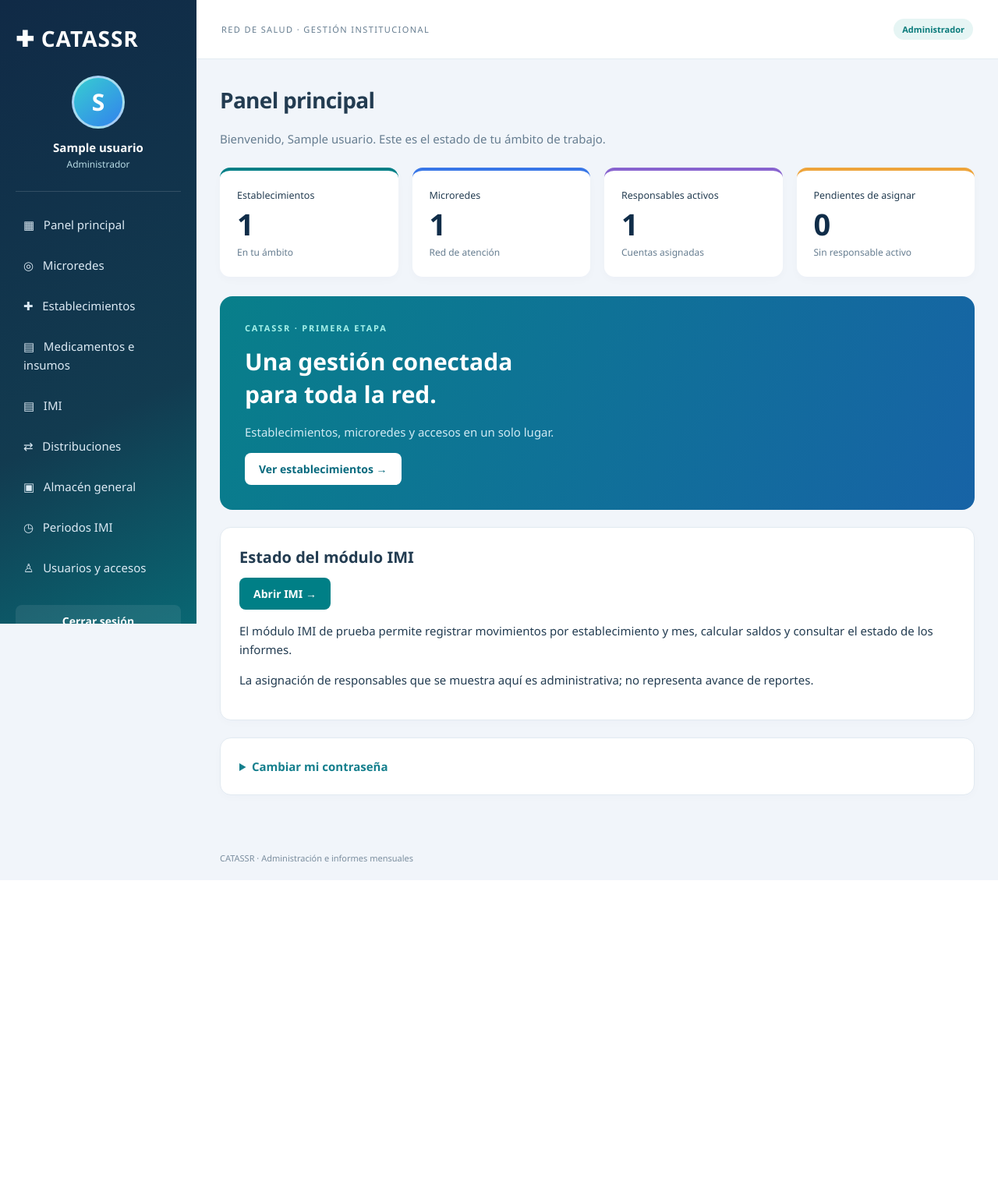
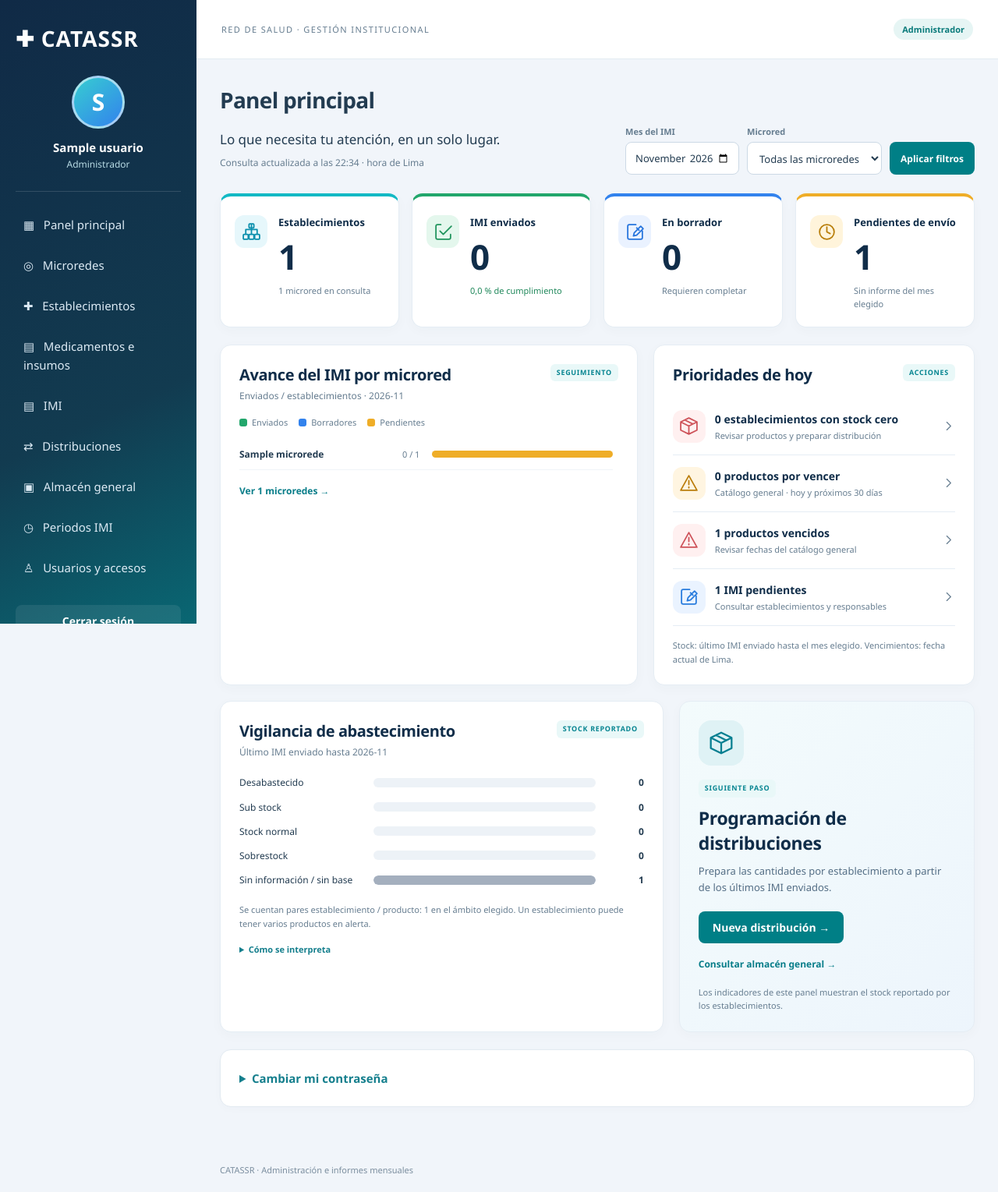
Before and after one commit to ehuayllapupao-lgtm/CATASSR, a PHP site: page / in a window 1280 px wide. Shown: the whole page at 78% size. Before the commit the page ends 1129 px from the top, so only its background shows below. Run offline with PHP 8.4, Linux system fonts and the light colour scheme; the visitor is signed in with stand-in values (Sample User, id 1); tables that the repository leaves empty hold one stand-in row (values such as "Sample post").

Commit message:
Implementar panel del administrador con avance IMI, prioridades y vigilancia de abastecimiento

```diff
--- a/CATASSR/app.php
+++ b/CATASSR/app.php
@@ -28,8 +28,8 @@ function usuario_ambito(array $u): array {
 function usuario_puede_ingresar_imi(array $u,int $eid): bool {
  return $u['rol']==='admin'||($u['rol']==='establecimiento'&&$eid>0&&(int)($u['establecimiento_id']??0)===$eid);
 }
-function top(string $title,?array $u=null): void {global $roles; ?>
-<!doctype html><html lang="es"><head><meta charset="utf-8"><meta name="viewport" content="width=device-width,initial-scale=1"><title><?=e($title)?> · CATASSR</title><link rel="stylesheet" href="style.css"></head><body>
+function top(string $title,?array $u=null,array $styles=[]): void {global $roles; ?>
+<!doctype html><html lang="es"><head><meta charset="utf-8"><meta name="viewport" content="width=device-width,initial-scale=1"><title><?=e($title)?> · CATASSR</title><link rel="stylesheet" href="style.css"><?php foreach($styles as $style):?><link rel="stylesheet" href="<?=e($style)?>"><?php endforeach;?></head><body>
 <?php if($u): ?><aside><a class="brand" href="index.php">✚ CATASSR</a><div class="profile"><div class="avatar"><?=e(strtoupper(substr($u['nombre'],0,1)))?></div><strong><?=e($u['nombre'])?></strong><small><?=e(usuario_rol_etiqueta($u))?></small></div><nav><a href="index.php">▦ &nbsp; Panel principal</a><a href="index.php?page=microredes">◎ &nbsp; Microredes</a><?php if($u['rol']!=='establecimiento'):?><a href="index.php?page=establecimientos">✚ &nbsp; Establecimientos</a><?php endif;?><a href="index.php?page=productos">▤ &nbsp; Medicamentos e insumos</a><a href="imi.php">▤ &nbsp; IMI</a><a href="distribuciones.php">⇄ &nbsp; Distribuciones</a><?php if($u['rol']==='establecimiento'):?><a href="index.php?page=establecimientos">✚ &nbsp; Datos personales</a><?php endif;?><?php if(in_array($u['rol'],['admin','tecnico'],true)):?><a href="distribuciones.php?vista=almacen">▣ &nbsp; Almacén general</a><?php endif;?><?php if($u['rol']==='admin'):?><a href="periodos_imi.php">◷ &nbsp; Periodos IMI</a><a href="index.php?page=usuarios">♙ &nbsp; Usuarios y accesos</a><?php endif;?></nav><form method="post" action="index.php"><input type="hidden" name="action" value="logout"><?=token()?><button class="exit">Cerrar sesión</button></form><small class="aside-foot">Salud sexual y reproductiva<br>Gestión de establecimientos</small></aside><?php endif;?>
 <main class="<?=$u?'':'guest'?>"><?php if($u):?><header><span>RED DE SALUD · GESTIÓN INSTITUCIONAL</span><span class="pill"><?=e(usuario_rol_etiqueta($u))?></span></header><?php endif;?><div class="content"><h1><?=e($title)?></h1>
 <?php }
--- a/CATASSR/index.php
+++ b/CATASSR/index.php
@@ -75,14 +75,22 @@ if($page==='microredes'&&(!is_string($microMonth)||!preg_match('/^20\d{2}-(0[1-9
 $est=q($d,'SELECT e.*,m.nombre microred,u.nombre responsable,u.activo responsable_activo FROM establecimientos e JOIN microredes m ON m.id=e.microred_id LEFT JOIN usuarios u ON u.establecimiento_id=e.id WHERE '.$where.' ORDER BY m.id,e.id',$args)->fetchAll();
 $micros=q($d,'SELECT * FROM microredes ORDER BY id')->fetchAll();
 if(!in_array($u['rol'],['admin','tecnico'],true)){$allowed=array_unique(array_column($est,'microred_id'));$micros=array_values(array_filter($micros,fn($m)=>in_array($m['id'],$allowed)));}
-top($titles[$page],$u);
+$panel=null;
+if($page==='panel'&&$u['rol']==='admin'){
+ require __DIR__.'/panel_admin_lib.php';
+ try{$panelFilters=panel_admin_filtros($_GET,$micros);$panel=panel_admin_datos($d,$panelFilters,$est,$micros);}
+ catch(InvalidArgumentException $ex){http_response_code(422);exit(e($ex->getMessage()));}
+}
+top($titles[$page],$u,$panel!==null?['panel_admin.css?v=1']:[]);
 if($error)echo '<p class="alert">'.e($error).'</p>';
 if(isset($_SESSION['flash'])){echo '<p class="success">'.e($_SESSION['flash']).'</p>';unset($_SESSION['flash']);}
 if($page==='panel'){
+ if($u['rol']==='admin'){require __DIR__.'/panel_admin.php';}else{
  $assigned=count(array_filter($est,fn($x)=>$x['responsable']&&$x['responsable_activo']));?>
 <p class="muted">Bienvenido, <?=e($u['nombre'])?>. Este es el estado de tu ámbito de trabajo.</p><div class="stats"><article><small>Establecimientos</small><b><?=count($est)?></b><span>En tu ámbito</span></article><article><small>Microredes</small><b><?=count($micros)?></b><span>Red de atención</span></article><article><small>Responsables activos</small><b><?=$assigned?></b><span>Cuentas asignadas</span></article><article><small>Pendientes de asignar</small><b><?=count($est)-$assigned?></b><span>Sin responsable activo</span></article></div>
 <section class="hero"><div class="eyebrow">CATASSR · PRIMERA ETAPA</div><h2>Una gestión conectada<br>para toda la red.</h2><p>Establecimientos, microredes y accesos en un solo lugar.</p><a class="button light" href="index.php?page=establecimientos"><?=$u['rol']==='establecimiento'?'Ver datos personales':'Ver establecimientos'?> →</a></section>
 <section class="card"><h2>Estado del módulo IMI</h2><a class="button" href="imi.php">Abrir IMI →</a><p>El módulo IMI de prueba permite registrar movimientos por establecimiento y mes, calcular saldos y consultar el estado de los informes.</p><p>La asignación de responsables que se muestra aquí es administrativa; no representa avance de reportes.</p><?php if($u['rol']==='establecimiento'):?><p>Ingresa en IMI para registrar los movimientos de tu establecimiento.</p><?php endif;?></section>
+<?php }?>
 <details class="card"><summary>Cambiar mi contraseña</summary><form method="post" class="grid"><?=token()?><input type="hidden" name="action" value="password"><label>Contraseña actual<input name="actual" type="password" required autocomplete="current-password"></label><label>Nueva contraseña<input name="nueva" type="password" minlength="8" required autocomplete="new-password"></label><button>Actualizar contraseña</button></form></details>
 <?php }elseif($page==='usuarios'){
 $contactsReady=usuarios_contacto_ready($d);$edit=null;if(isset($_GET['edit']))$edit=q($d,'SELECT * FROM usuarios WHERE id=?',[(int)$_GET['edit']])->fetch()?:null;
--- /dev/null
+++ b/CATASSR/panel_admin.php
@@ -0,0 +1,55 @@
+<?php
+if(!isset($u,$panel)||$u['rol']!=='admin'){http_response_code(403);exit('Acceso no permitido.');}
+$pf=$panel['filtros'];$imiOk=$panel['imi_disponible'];$stockOk=$panel['stock_disponible'];$expiryOk=$panel['vencimientos_disponibles'];
+$count=$panel['estados'];$productMap=array_column($panel['productos'],null,'id');
+$imiLink=static fn($state='',$micro=null)=>'imi.php?'.http_build_query(['mes'=>$pf['mes'],'microred'=>$micro??$pf['microred'],'estado'=>$state]);
+$stockLabels=['desabastecido'=>'Desabastecido','sub_stock'=>'Sub stock','normal'=>'Stock normal','sobrestock'=>'Sobrestock','sin_informacion'=>'Sin información / sin base'];
+?>
+<div class="pa-dashboard">
+ <div class="pa-toolbar"><div><p class="pa-intro">Lo que necesita tu atención, en un solo lugar.</p><small>Consulta actualizada a las <?=e($panel['ahora']->format('H:i'))?> · hora de Lima</small></div>
+  <form method="get" class="pa-filters"><div><label for="pa-month">Mes del IMI</label><input id="pa-month" type="month" name="mes" min="2000-01" max="2099-12" value="<?=e($pf['mes'])?>" required></div><div><label for="pa-microred">Microred</label><select id="pa-microred" name="microred"><option value="0">Todas las microredes</option><?php foreach($micros as $m):?><option value="<?=$m['id']?>" <?=$pf['microred']==$m['id']?'selected':''?>><?=e($m['nombre'])?></option><?php endforeach;?></select></div><button>Aplicar filtros</button></form>
+ </div>
+ <?php if(!$imiOk):?><p class="alert">No se pudieron consultar los registros IMI. Los indicadores se mostrarán cuando el módulo tenga sus tablas disponibles.</p><?php endif;?>
+ <div class="pa-kpis">
+  <a class="pa-kpi pa-kpi-total" href="index.php?page=establecimientos&amp;microred=<?=$pf['microred']?>"><span class="pa-icon"><?=panel_admin_icono('red')?></span><div><span>Establecimientos</span><strong data-pa-total><?=$panel['total']?></strong><small><?=count($panel['microredes'])?> <?=count($panel['microredes'])===1?'microred':'microredes'?> en consulta</small></div></a>
+  <a class="pa-kpi pa-kpi-sent" href="<?=e($imiLink('enviado'))?>"><span class="pa-icon"><?=panel_admin_icono('enviado')?></span><div><span>IMI enviados</span><strong data-pa-sent><?=panel_admin_num($imiOk?$count['enviado']:null)?></strong><small><?=$imiOk?panel_admin_porcentaje($count['enviado'],$panel['total']).' % de cumplimiento':'Sin datos disponibles'?></small></div></a>
+  <a class="pa-kpi pa-kpi-draft" href="<?=e($imiLink('borrador'))?>"><span class="pa-icon"><?=panel_admin_icono('borrador')?></span><div><span>En borrador</span><strong data-pa-draft><?=panel_admin_num($imiOk?$count['borrador']:null)?></strong><small>Requieren completar</small></div></a>
+  <a class="pa-kpi pa-kpi-pending" href="<?=e($imiLink('pendiente'))?>"><span class="pa-icon"><?=panel_admin_icono('reloj')?></span><div><span>Pendientes de envío</span><strong data-pa-pending><?=panel_admin_num($imiOk?$count['pendiente']:null)?></strong><small>Sin informe del mes elegido</small></div></a>
+ </div>
+ <div class="pa-main-grid">
+  <section class="pa-card"><div class="pa-card-head"><div><h2>Avance del IMI por microred</h2><p>Enviados / establecimientos · <?=e($pf['mes'])?></p></div><span class="pa-label">SEGUIMIENTO</span></div>
+   <div class="pa-legend"><span><i class="pa-dot pa-sent"></i>Enviados</span><span><i class="pa-dot pa-draft"></i>Borradores</span><span><i class="pa-dot pa-pending"></i>Pendientes</span></div>
+   <div class="pa-networks">
+   <?php foreach($panel['microredes'] as $m):$total=(int)$m['total'];?>
+    <a class="pa-network" href="<?=e($imiLink('',(int)$m['id']))?>" aria-label="<?=e($m['nombre'].': '.($imiOk?$m['enviado'].' enviados de '.$total:'sin datos IMI'))?>"><div class="pa-network-name"><strong><?=e($m['nombre'])?></strong><span><?=$imiOk?$m['enviado'].' / '.$total:'Sin datos'?></span></div><div class="pa-track" aria-hidden="true"><?php if($imiOk&&$total):foreach(['enviado'=>'pa-sent','borrador'=>'pa-draft','pendiente'=>'pa-pending'] as $state=>$class):?><i class="<?=$class?>" style="width:<?=number_format(100*$m[$state]/$total,5,'.','')?>%"></i><?php endforeach;endif;?></div></a>
+   <?php endforeach;?>
+   <?php if(!$panel['microredes']):?><p class="pa-empty">No hay microredes registradas.</p><?php endif;?>
+   </div><a class="pa-text-link" href="index.php?page=microredes&amp;mes=<?=e($pf['mes'])?>">Ver <?=count($micros)?> microredes →</a>
+  </section>
+  <section class="pa-card"><div class="pa-card-head"><h2>Prioridades de hoy</h2><span class="pa-label">ACCIONES</span></div>
+   <a class="pa-priority" href="<?=e(panel_admin_url($pf,['detalle'=>'sin_stock']))?>#panel-detalle"><span class="pa-icon pa-red"><?=panel_admin_icono('caja')?></span><div><strong data-pa-zero><?=panel_admin_num($stockOk?$panel['sin_stock_establecimientos']:null)?> establecimientos con stock cero</strong><small>Revisar productos y preparar distribución</small></div><?=panel_admin_icono('flecha')?></a>
+   <a class="pa-priority" href="<?=e(panel_admin_url($pf,['detalle'=>'vencimientos']))?>#panel-detalle"><span class="pa-icon pa-amber"><?=panel_admin_icono('alerta')?></span><div><strong data-pa-expiry><?=panel_admin_num($expiryOk?count($panel['proximos']):null)?> productos por vencer</strong><small>Catálogo general · hoy y próximos 30 días</small></div><?=panel_admin_icono('flecha')?></a>
+   <?php if($expiryOk&&$panel['vencidos']):?><a class="pa-priority" href="<?=e(panel_admin_url($pf,['detalle'=>'vencidos']))?>#panel-detalle"><span class="pa-icon pa-red"><?=panel_admin_icono('alerta')?></span><div><strong><?=count($panel['vencidos'])?> productos vencidos</strong><small>Revisar fechas del catálogo general</small></div><?=panel_admin_icono('flecha')?></a><?php endif;?>
+   <a class="pa-priority" href="<?=e($imiLink('pendiente'))?>"><span class="pa-icon pa-blue"><?=panel_admin_icono('borrador')?></span><div><strong><?=panel_admin_num($imiOk?$count['pendiente']:null)?> IMI pendientes</strong><small>Consultar establecimientos y responsables</small></div><?=panel_admin_icono('flecha')?></a>
+   <p class="pa-footnote">Stock: último IMI enviado hasta el mes elegido. Vencimientos: fecha actual de Lima.</p>
+  </section>
+ </div>
+ <div class="pa-bottom-grid">
+  <section class="pa-card"><div class="pa-card-head"><div><h2>Vigilancia de abastecimiento</h2><p>Último IMI enviado hasta <?=e($pf['mes'])?></p></div><span class="pa-label">STOCK REPORTADO</span></div>
+   <?php if($stockOk):?><div class="pa-stock-chart"><?php foreach($panel['stock'] as $state=>$value):?><div class="pa-stock-row" data-pa-state="<?=$state?>"><span><?=e($stockLabels[$state])?></span><div class="pa-stock-track"><i class="pa-stock-<?=$state?>" style="width:<?=number_format($panel['stock_total']?100*$value/$panel['stock_total']:0,5,'.','')?>%"></i></div><strong><?=panel_admin_num($value)?></strong></div><?php endforeach;?></div>
+   <p class="pa-footnote">Se cuentan pares establecimiento / producto: <?=panel_admin_num($panel['stock_total'])?> en el ámbito elegido. Un establecimiento puede tener varios productos en alerta.</p>
+   <?php if(!$panel['stock_total']):?><p class="pa-empty">Registra establecimientos y productos para visualizar la vigilancia.</p><?php endif;?>
+   <?php else:?><p class="pa-empty">No hay datos de stock disponibles para la consulta.</p><?php endif;?>
+   <details class="pa-method"><summary>Cómo se interpreta</summary><p>Desabastecido: stock cero. Sub stock: menos de 2 meses. Stock normal: de 2 a 6 meses. Sobrestock: más de 6 meses. Sin información / sin base: falta un dato de stock o un consumo promedio positivo.</p><p>Disponibilidad = stock final / CPMA. El CPMA promedia el consumo del último IMI enviado y de los informes enviados de los dos meses anteriores. No se usan borradores ni periodos posteriores al mes elegido. Un informe sin datos de un producto no equivale a stock cero.</p></details>
+  </section>
+  <section class="pa-card pa-distribution"><span class="pa-illustration"><?=panel_admin_icono('caja')?></span><span class="pa-label">SIGUIENTE PASO</span><h2>Programación de distribuciones</h2><p>Prepara las cantidades por establecimiento a partir de los últimos IMI enviados.</p><a class="button" href="distribuciones.php">Nueva distribución →</a><a class="pa-text-link" href="distribuciones.php?vista=almacen">Consultar almacén general →</a><small>Los indicadores de este panel muestran el stock reportado por los establecimientos.</small></section>
+ </div>
+ <?php if($pf['detalle']):?>
+ <section class="pa-card" id="panel-detalle"><div class="pa-card-head"><div><h2><?=e(['sin_stock'=>'Productos reportados con stock cero','vencimientos'=>'Productos por vencer · próximos 30 días','vencidos'=>'Productos vencidos'][$pf['detalle']])?></h2><p><?=$pf['detalle']==='sin_stock'?'Último IMI enviado hasta '.e($pf['mes']):'Fechas del catálogo general · fecha de Lima '.e($panel['ahora']->format('d/m/Y'))?></p></div><a href="<?=e(panel_admin_url($pf))?>">Cerrar detalle</a></div>
+ <?php if($pf['detalle']==='sin_stock'):?>
+  <?php if($stockOk):?><div class="table"><table><thead><tr><th>Establecimiento</th><th>Microred</th><th>Producto</th><th>CPMA</th><th>Periodo / registro IMI</th><th>Acción</th></tr></thead><tbody><?php foreach($panel['sin_stock'] as $line):$e=$line['establecimiento'];$p=$productMap[$line['producto_id']];$r=$line['reporte'];?><tr><td><?=e($e['codigo'].' · '.$e['nombre'])?></td><td><?=e($e['microred'])?></td><td><?=e($p['codigo'].' · '.$p['nombre'])?></td><td><?=number_format($line['cpma'],2,',','.')?></td><td><?=e(substr($r['periodo'],0,7))?><br><small><?=e($r['actualizado_en'])?></small></td><td><a href="imi.php?<?=e(http_build_query(['establecimiento_id'=>$e['id'],'mes'=>substr($r['periodo'],0,7)]))?>">Consultar IMI</a></td></tr><?php endforeach;?><?php if(!$panel['sin_stock']):?><tr><td colspan="6">No hay productos reportados con stock cero en esta consulta.</td></tr><?php endif;?></tbody></table></div><a class="pa-text-link" href="distribuciones.php">Ir a distribuciones →</a><?php else:?><p>No se pudieron consultar los datos de stock.</p><?php endif;?>
+ <?php else:$expiryRows=$pf['detalle']==='vencidos'?$panel['vencidos']:$panel['proximos'];?>
+  <?php if($expiryOk):?><div class="table"><table><thead><tr><th>Código</th><th>Medicamento o insumo</th><th>Vencimiento</th></tr></thead><tbody><?php foreach($expiryRows as $p):?><tr><td><?=e($p['codigo'])?></td><td><?=e($p['nombre'])?></td><td><?=e((new DateTimeImmutable($p['fecha_vencimiento']))->format('d/m/Y'))?></td></tr><?php endforeach;?><?php if(!$expiryRows):?><tr><td colspan="3">No hay productos registrados en esta categoría.</td></tr><?php endif;?></tbody></table></div><a class="pa-text-link" href="index.php?page=productos">Revisar medicamentos e insumos →</a><?php else:?><p>Las fechas de vencimiento no están disponibles.</p><?php endif;?>
+ <?php endif;?></section>
+ <?php endif;?>
+</div>
--- /dev/null
+++ b/CATASSR/panel_admin_lib.php
@@ -0,0 +1,59 @@
+<?php
+// Consultas de solo lectura del panel del administrador.
+function panel_admin_filtros(array $input,array $micros,?DateTimeImmutable $now=null): array {
+ $now=$now??new DateTimeImmutable('now',new DateTimeZone('America/Lima'));
+ $month=$input['mes']??$now->format('Y-m');$raw=$input['microred']??'';
+ if(!is_string($month)||!preg_match('/^20\d{2}-(0[1-9]|1[0-2])$/',$month)||!is_scalar($raw)||!preg_match('/^\d{0,9}$/',(string)$raw))throw new InvalidArgumentException('Seleccione un mes y una microred válidos.');
+ $micro=(int)$raw;if($micro&&!in_array($micro,array_map('intval',array_column($micros,'id')),true))throw new InvalidArgumentException('La microred seleccionada no existe.');
+ $detail=$input['detalle']??'';if(!is_string($detail)||!in_array($detail,['','sin_stock','vencimientos','vencidos'],true))throw new InvalidArgumentException('Detalle del panel no válido.');
+ return ['mes'=>$month,'microred'=>$micro,'detalle'=>$detail];
+}
+function panel_admin_indicador(?int $stock,?float $cpma): string {
+ if($stock===null)return 'sin_informacion';if($stock===0)return 'desabastecido';
+ if($cpma===null||$cpma<=0)return 'sin_informacion';$months=$stock/$cpma;
+ return $months<2?'sub_stock':($months<=6?'normal':'sobrestock');
+}
+function panel_admin_datos(PDO $d,array $filters,array $est,array $micros,?DateTimeImmutable $now=null): array {
+ $now=($now??new DateTimeImmutable('now',new DateTimeZone('America/Lima')))->setTimezone(new DateTimeZone('America/Lima'));
+ $selected=array_values(array_filter($est,fn($e)=>!$filters['microred']||(int)$e['microred_id']===$filters['microred']));
+ $estById=array_column($selected,null,'id');$networks=[];
+ foreach($micros as $m)if(!$filters['microred']||(int)$m['id']===$filters['microred'])$networks[$m['id']]=['id'=>(int)$m['id'],'nombre'=>$m['nombre'],'total'=>0,'enviado'=>0,'borrador'=>0,'pendiente'=>0];
+ foreach($selected as $e)$networks[$e['microred_id']]['total']++;
+ $data=['filtros'=>$filters,'ahora'=>$now,'total'=>count($selected),'microredes'=>$networks,'estados'=>['enviado'=>0,'borrador'=>0,'pendiente'=>0],'imi_disponible'=>false,'stock_disponible'=>false,'vencimientos_disponibles'=>false,'productos'=>[],'stock'=>['desabastecido'=>0,'sub_stock'=>0,'normal'=>0,'sobrestock'=>0,'sin_informacion'=>0],'stock_total'=>0,'sin_stock'=>[],'sin_stock_establecimientos'=>0,'proximos'=>[],'vencidos'=>[]];
+ $data['productos']=q($d,'SELECT id,codigo,nombre FROM productos ORDER BY nombre')->fetchAll();$productIds=array_fill_keys(array_column($data['productos'],'id'),true);
+ try{
+  $states=q($d,'SELECT establecimiento_id,estado FROM imi_reportes WHERE periodo=?',[$filters['mes'].'-01'])->fetchAll();$byState=array_column($states,'estado','establecimiento_id');
+  foreach($selected as $e){$state=$byState[$e['id']]??'pendiente';$data['estados'][$state]++;$data['microredes'][$e['microred_id']][$state]++;}
+  $data['imi_disponible']=true;
+ }catch(PDOException $ex){error_log('Panel IMI: '.$ex->getMessage());}
+ try{
+  $scope=$filters['microred']?' AND e.microred_id=?':'';$args=[$filters['mes'].'-01',$filters['mes'].'-01'];if($filters['microred'])$args[]=$filters['microred'];
+  $latest=q($d,"SELECT r.id,r.establecimiento_id,r.periodo,r.actualizado_en FROM imi_reportes r JOIN establecimientos e ON e.id=r.establecimiento_id WHERE r.estado='enviado' AND r.periodo<=? AND NOT EXISTS(SELECT 1 FROM imi_reportes newer WHERE newer.establecimiento_id=r.establecimiento_id AND newer.estado='enviado' AND newer.periodo<=? AND newer.periodo>r.periodo)".$scope,$args)->fetchAll();
+  $latestByEst=array_column($latest,null,'establecimiento_id');$rows=[];
+  if($latest){$ids=array_column($latest,'id');$placeholders=implode(',',array_fill(0,count($ids),'?'));
+   $rows=q($d,"SELECT latest.establecimiento_id,x.producto_id,AVG(x.consumo) cpma,MAX(CASE WHEN r.id=latest.id THEN x.stock_final ELSE NULL END) stock FROM imi_reportes latest JOIN imi_reportes r ON r.establecimiento_id=latest.establecimiento_id AND r.estado='enviado' AND r.periodo BETWEEN DATE_SUB(latest.periodo,INTERVAL 2 MONTH) AND latest.periodo JOIN imi_detalles x ON x.reporte_id=r.id WHERE latest.id IN ($placeholders) GROUP BY latest.establecimiento_id,x.producto_id HAVING stock IS NOT NULL",$ids)->fetchAll();
+  }
+  $known=0;$zeroEst=[];
+  foreach($rows as $r){$eid=(int)$r['establecimiento_id'];$pid=(int)$r['producto_id'];if(!isset($estById[$eid],$productIds[$pid]))continue;
+   $stock=(int)$r['stock'];$cpma=(float)$r['cpma'];$state=panel_admin_indicador($stock,$cpma);$data['stock'][$state]++;$known++;
+   if($stock===0){$zeroEst[$eid]=true;$data['sin_stock'][]=['establecimiento'=>$estById[$eid],'producto_id'=>$pid,'cpma'=>$cpma,'reporte'=>$latestByEst[$eid]];}
+  }
+  $data['stock_total']=count($selected)*count($productIds);$data['stock']['sin_informacion']+=$data['stock_total']-$known;
+  $data['sin_stock_establecimientos']=count($zeroEst);$data['stock_disponible']=true;
+ }catch(PDOException $ex){error_log('Panel stock: '.$ex->getMessage());}
+ try{
+  $today=$now->format('Y-m-d');$end=$now->modify('+30 days')->format('Y-m-d');
+  $data['proximos']=q($d,'SELECT id,codigo,nombre,fecha_vencimiento FROM productos WHERE fecha_vencimiento BETWEEN ? AND ? ORDER BY fecha_vencimiento,nombre',[$today,$end])->fetchAll();
+  $data['vencidos']=q($d,'SELECT id,codigo,nombre,fecha_vencimiento FROM productos WHERE fecha_vencimiento<? ORDER BY fecha_vencimiento,nombre',[$today])->fetchAll();$data['vencimientos_disponibles']=true;
+ }catch(PDOException $ex){error_log('Panel vencimientos: '.$ex->getMessage());}
+ return $data;
+}
+function panel_admin_url(array $filters,array $extra=[]): string {
+ return 'index.php?'.http_build_query(array_merge(['mes'=>$filters['mes'],'microred'=>$filters['microred']],$extra));
+}
+function panel_admin_num($value): string {return $value===null?'—':number_format((float)$value,0,',','.');}
+function panel_admin_porcentaje(int $n,int $total): string {return number_format($total?100*$n/$total:0,1,',','.');}
+function panel_admin_icono(string $name): string {
+ $paths=['red'=>'<path d="M12 3v5M5 14V9h14v5M12 9v5"/><rect x="2" y="15" width="6" height="6" rx="1"/><rect x="9" y="15" width="6" height="6" rx="1"/><rect x="16" y="15" width="6" height="6" rx="1"/><rect x="9" y="2" width="6" height="5" rx="1"/>','enviado'=>'<path d="M9 3H5a2 2 0 0 0-2 2v14a2 2 0 0 0 2 2h14a2 2 0 0 0 2-2v-4M8 11l4 4L22 5"/>','borrador'=>'<path d="M13 3H5a2 2 0 0 0-2 2v14a2 2 0 0 0 2 2h14a2 2 0 0 0 2-2v-8M14 7l3 3M10 17l4-1L22 8l-3-3-8 8z"/>','reloj'=>'<circle cx="12" cy="12" r="9"/><path d="M12 6v6l4 2"/>','alerta'=>'<path d="m12 3 10 18H2zM12 9v5m0 3v1"/>','caja'=>'<path d="m12 2 10 5v10l-10 5L2 17V7zM2 7l10 5 10-5M12 12v10M7 4.5l10 5"/>','flecha'=>'<path d="m9 5 7 7-7 7"/>'];
+ return '<svg viewBox="0 0 24 24" fill="none" stroke="currentColor" stroke-width="1.7" stroke-linecap="round" stroke-linejoin="round" aria-hidden="true">'.($paths[$name]??$paths['red']).'</svg>';
+}
```
Also changed, not shown: CATASSR/panel_admin.css (added), 3 other files.
